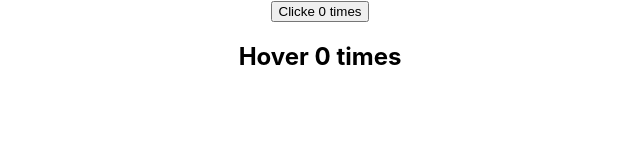
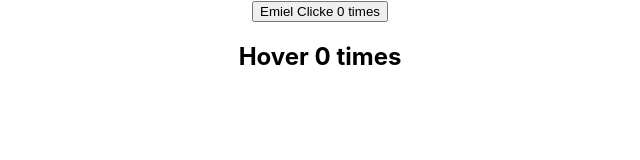
Before and after one commit to EdeJ/react-codevolution, a React (Create React App) app: page / in a window 1280 px wide. Shown: the top 160 px of the page, without its empty margins (320-960 px from the left). Built offline with nearby package versions, Linux system fonts and the light colour scheme.

Commit message:
lesson 35

```diff
--- a/src/App.js
+++ b/src/App.js
@@ -32,7 +32,7 @@ import HoverCounter from './components/HoverCounter';
 function App() {
   return (
     <div className="App">
-      <ClickCounter />
+      <ClickCounter name='Emiel' />
       <HoverCounter />
       {/* <PortalDemo /> */}
       {/* <FRParentInput /> */}
--- a/src/components/ClickCounter.js
+++ b/src/components/ClickCounter.js
@@ -8,11 +8,11 @@ class ClickCounter extends Component {
         return (
             <div>
                 <button onClick={incrementCount}>
-                    Clicke {count} times
+                    {this.props.name} Clicke {count} times
                 </button>
             </div>
         )
     }
 }
 
-export default withCounter(ClickCounter)
+export default withCounter(ClickCounter, 5)
--- a/src/components/HoverCounter.js
+++ b/src/components/HoverCounter.js
@@ -15,4 +15,4 @@ class HoverCounter extends Component {
     }
 }
 
-export default withCounter(HoverCounter)
+export default withCounter(HoverCounter, 10)
--- a/src/components/withCounter.js
+++ b/src/components/withCounter.js
@@ -1,6 +1,7 @@
 import React from 'react'
+import ClickCounter from './ClickCounter'
 
-const withCounter = WrappedComponent => {
+const withCounter = (WrappedComponent, incrementNumber) => {
     class WithCounter extends React.Component {
         constructor(props) {
             super(props)
@@ -12,7 +13,7 @@ const withCounter = WrappedComponent => {
 
         incrementCount = () => {
             this.setState(prevState => {
-                return { count: prevState.count + 1 }
+                return { count: prevState.count + incrementNumber }
             })
         }
 
@@ -20,6 +21,7 @@ const withCounter = WrappedComponent => {
             return <WrappedComponent
                 count={this.state.count}
                 incrementCount={this.incrementCount}
+                {...this.props}
             />
         }
     }
```
